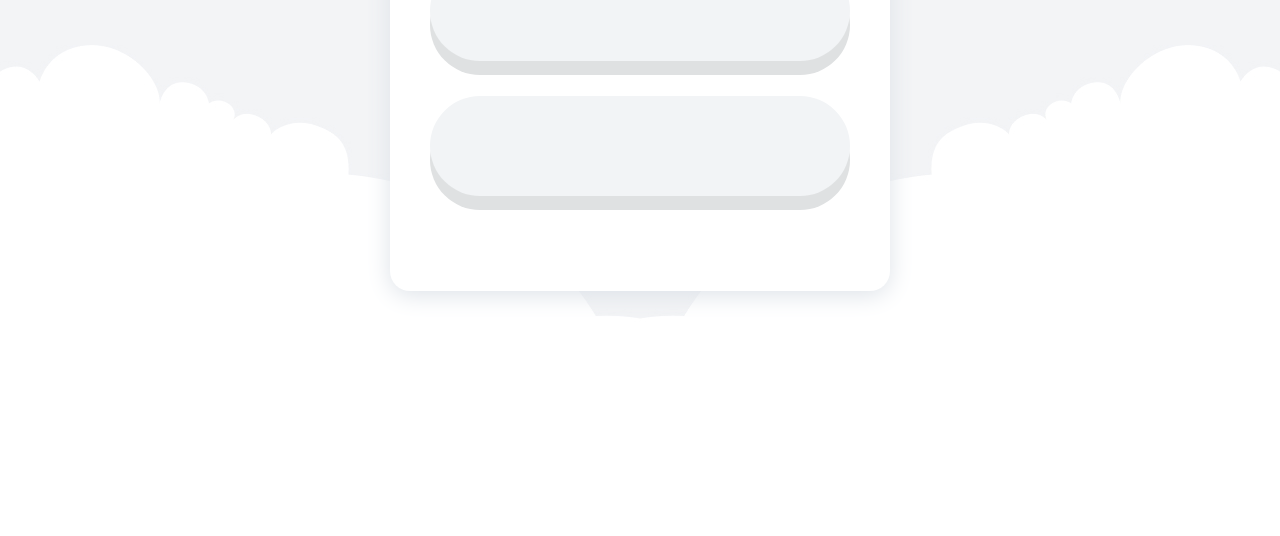
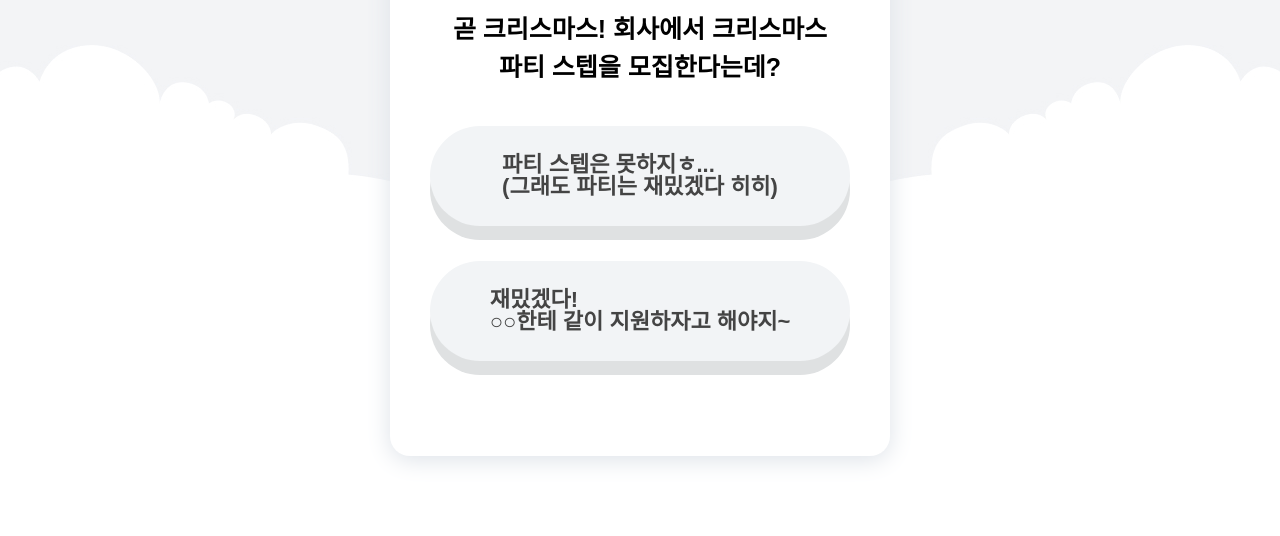
Before and after one commit to jeongsangtae/job-mbti, a plain HTML site: page questions.html in a window 1280 px wide. Shown: the part 299-835 px from the top of the page. Before the commit the page ends 800 px from the top, so only its background shows below. Drawn offline with nearby package versions, Linux system fonts and the light colour scheme; a web font is replaced by a local one.

Commit message:
questions js part1

```diff
--- a/js/data.js
+++ b/js/data.js
@@ -1,165 +1,198 @@
 export const questions = [
   {
-    number: '01',
-    question: '곧 크리스마스! 회사에서 크리스마스 파티 스텝을 모집한다는데?',
+    number: "01",
+    question: "곧 크리스마스! 회사에서 크리스마스 파티 스텝을 모집한다는데?",
     choices: [
-      { text: '파티 스텝은 못하지ㅎ...<br>(그래도 파티는 재밌겠다 히히)', value: 'i' },
-      { text: '재밌겠다!<br>○○한테 같이 지원하자고 해야지~', value: 'e' }
-    ]
+      {
+        text: "파티 스텝은 못하지ㅎ...<br>(그래도 파티는 재밌겠다 히히)",
+        value: "i",
+      },
+      { text: "재밌겠다!<br>○○한테 같이 지원하자고 해야지~", value: "e" },
+    ],
   },
   {
-    number: '02',
-    question: '해외 출장이 잡혔다!<br>전날 잠들기 전 나는?',
+    number: "02",
+    question: "해외 출장이 잡혔다!<br>전날 잠들기 전 나는?",
     choices: [
-      { text: '짐 다 챙겼고 일찍 자야지~', value: 's' },
-      { text: '다 챙겼겠지?<br>여분 옷을 좀 더 챙길까..(뒤척뒤척)', value: 'n' }
-    ]
+      { text: "짐 다 챙겼고 일찍 자야지~", value: "s" },
+      {
+        text: "다 챙겼겠지?<br>여분 옷을 좀 더 챙길까..(뒤척뒤척)",
+        value: "n",
+      },
+    ],
   },
   {
-    number: '03',
-    question: '친했던 동기가<br>퇴사를?',
+    number: "03",
+    question: "친했던 동기가<br>퇴사를?",
     choices: [
-      { text: '일하면서 많이 힘들었나?<br>내가 좀 더 챙겨줄걸.', value: 'f' },
-      { text: '아 이직하나?<br>퇴사하고 뭐하냐고 물어봐야지.', value: 't' }
-    ]
+      { text: "일하면서 많이 힘들었나?<br>내가 좀 더 챙겨줄걸.", value: "f" },
+      { text: "아 이직하나?<br>퇴사하고 뭐하냐고 물어봐야지.", value: "t" },
+    ],
   },
   {
-    number: '04',
-    question: '대규모 프로젝트를 맡게 되어 떨리는 마음에 처음 시작한 건?',
+    number: "04",
+    question: "대규모 프로젝트를 맡게 되어 떨리는 마음에 처음 시작한 건?",
     choices: [
-      { text: '큰 프로젝트인 만큼 계획이 중요해!<br>목적과 목표 먼저 정리해봐야지!', value: 'j' },
-      { text: '당장 미팅 잡고<br>팀원이랑 이야기하면 되겠지?', value: 'p' }
-    ]
+      {
+        text: "큰 프로젝트인 만큼 계획이 중요해!<br>목적과 목표 먼저 정리해봐야지!",
+        value: "j",
+      },
+      { text: "당장 미팅 잡고<br>팀원이랑 이야기하면 되겠지?", value: "p" },
+    ],
   },
   {
-    number: '05',
-    question: '첫 입사 날!<br>나의 첫 인사말은?',
+    number: "05",
+    question: "첫 입사 날!<br>나의 첫 인사말은?",
     choices: [
-      { text: '안녕하세요ㅎㅎ 잘 부탁드려요~<br>(부끄러워 >///<)', value: '' },
-      { text: '안녕하세요! 저는 자취하고 있고요,<br>MBTI는 ~~ (빨리 친해져야지 >0<) ', value: '' }
-    ]
+      { text: "안녕하세요ㅎㅎ 잘 부탁드려요~<br>(부끄러워 >///<)", value: "" },
+      {
+        text: "안녕하세요! 저는 자취하고 있고요,<br>MBTI는 ~~ (빨리 친해져야지 >0<) ",
+        value: "",
+      },
+    ],
   },
   {
-    number: '06',
-    question: '날씨가 좋아~<br>유난히 일하기 싫은 날엔?',
+    number: "06",
+    question: "날씨가 좋아~<br>유난히 일하기 싫은 날엔?",
     choices: [
-      { text: '날 좋은데 일이라니.<br>그런데 어쩌겠어? 일해야지!', value: '' },
-      { text: '이럴 때 일할 순 없어!!<br>반차 써버릴 거야!', value: '' }
-    ]
+      { text: "날 좋은데 일이라니.<br>그런데 어쩌겠어? 일해야지!", value: "" },
+      { text: "이럴 때 일할 순 없어!!<br>반차 써버릴 거야!", value: "" },
+    ],
   },
   {
-    number: '07',
-    question: '상사한테 한 소리 들었다.<br>나는?',
+    number: "07",
+    question: "상사한테 한 소리 들었다.<br>나는?",
     choices: [
-      { text: '더 열심히 해서 잘할 수 있다는<br>사람이란 걸 보여주자!', value: '' },
-      { text: '내가 재능이 없나?<br>퇴사각..', value: '' }
-    ]
+      {
+        text: "더 열심히 해서 잘할 수 있다는<br>사람이란 걸 보여주자!",
+        value: "",
+      },
+      { text: "내가 재능이 없나?<br>퇴사각..", value: "" },
+    ],
   },
   {
-    number: '08',
-    question: '일을 하는 데 너무 어려워ㅠㅠ<br>어떻게 해결하지?',
+    number: "08",
+    question: "일을 하는 데 너무 어려워ㅠㅠ<br>어떻게 해결하지?",
     choices: [
-      { text: '시간을 더 끌 순 없지.<br>팀장님한테 당장 물어봐야지!', value: '' },
-      { text: '어떡하지.. 야근하더라도<br>방법을 더 찾아봐야겠다. ', value: '' }
-    ]
+      {
+        text: "시간을 더 끌 순 없지.<br>팀장님한테 당장 물어봐야지!",
+        value: "",
+      },
+      {
+        text: "어떡하지.. 야근하더라도<br>방법을 더 찾아봐야겠다. ",
+        value: "",
+      },
+    ],
   },
   {
-    number: '09',
-    question: '좋은 곳에서 이직 제안이 왔다!<br>나의 선택은?',
+    number: "09",
+    question: "좋은 곳에서 이직 제안이 왔다!<br>나의 선택은?",
     choices: [
-      { text: '인생은 도전이야!<br>좋은 기회라고 생각하고 시작해볼래!', value: '' },
-      { text: '지금 회사도 좋은데..<br>위험 부담을 안고 이직하는 게 맞을까?', value: '' }
-    ]
+      {
+        text: "인생은 도전이야!<br>좋은 기회라고 생각하고 시작해볼래!",
+        value: "",
+      },
+      {
+        text: "지금 회사도 좋은데..<br>위험 부담을 안고 이직하는 게 맞을까?",
+        value: "",
+      },
+    ],
   },
   {
-    number: '10',
-    question: '회사에서 진급 대상이 되었다.<br>나의 마음은?',
+    number: "10",
+    question: "회사에서 진급 대상이 되었다.<br>나의 마음은?",
     choices: [
-      { text: '드디어 회사가 날 알아주는구나!<br>더 열심히 해야지!', value: '' },
-      { text: '진급하면 월급도 오르겠지?<br>월급 오르면 ○○ 사야지~ (상상의 나래~)', value: '' }
-    ]
+      {
+        text: "드디어 회사가 날 알아주는구나!<br>더 열심히 해야지!",
+        value: "",
+      },
+      {
+        text: "진급하면 월급도 오르겠지?<br>월급 오르면 ○○ 사야지~ (상상의 나래~)",
+        value: "",
+      },
+    ],
   },
-]
+];
 export const results = [
   {
-    title: '출근 시간은<br>내가 정해!',
-    character: '/images/result_character1.png',
+    title: "출근 시간은<br>내가 정해!",
+    character: "/images/result_character1.png",
     results: [
-      '혼자서 멘탈 케어가 가능해요!<br>소속이 없어도, 벌이가 불안정해도 저는 지금이 좋아요!',
-      '일에 대한 욕심이 많아요.<br>행복한 야근이라고 할 수 있어요!',
-      '자유로운 환경에서 더 잘해요!<br>하지만 누구보다 스스로 시간 관리가 철저해요:)',
-      '리더십 있다는 소리를 자주 들어요.<br>추진력이 있는 편이죠~ (뿌듯)'
+      "혼자서 멘탈 케어가 가능해요!<br>소속이 없어도, 벌이가 불안정해도 저는 지금이 좋아요!",
+      "일에 대한 욕심이 많아요.<br>행복한 야근이라고 할 수 있어요!",
+      "자유로운 환경에서 더 잘해요!<br>하지만 누구보다 스스로 시간 관리가 철저해요:)",
+      "리더십 있다는 소리를 자주 들어요.<br>추진력이 있는 편이죠~ (뿌듯)",
     ],
-    jobs: ['프리랜서', '창업가'],
-    lectureImg: '/images/result_lecture1.png',
-    lectureUrl: 'https://bit.ly/3Wr0kt6'
+    jobs: ["프리랜서", "창업가"],
+    lectureImg: "/images/result_lecture1.png",
+    lectureUrl: "https://bit.ly/3Wr0kt6",
   },
   {
-    title: '프로직진러!<br>진행력 갑',
-    character: '/images/result_character2.png',
+    title: "프로직진러!<br>진행력 갑",
+    character: "/images/result_character2.png",
     results: [
-      '나는야 회사 사람들 멘탈 지킴이!<br>언제나 토닥토닥 으샤으샤 응원하며 다니는 파워 인싸!',
-      '여러 사람과 협업이 필요한 직무에 찰떡!',
-      '진행력 갑! 추진력 갑!<br>빠른 속도로 동시에 여러 업무를 해결할 수 있어요.',
-      '회사 행사나 크리스마스 이벤트,<br>회사사람들 생일까지 우리가 다 챙길게요'
+      "나는야 회사 사람들 멘탈 지킴이!<br>언제나 토닥토닥 으샤으샤 응원하며 다니는 파워 인싸!",
+      "여러 사람과 협업이 필요한 직무에 찰떡!",
+      "진행력 갑! 추진력 갑!<br>빠른 속도로 동시에 여러 업무를 해결할 수 있어요.",
+      "회사 행사나 크리스마스 이벤트,<br>회사사람들 생일까지 우리가 다 챙길게요",
     ],
-    jobs: ['마케터', '기획자'],
-    lectureImg: '/images/result_lecture2.png',
-    lectureUrl: 'https://bit.ly/3SZl1t9'
+    jobs: ["마케터", "기획자"],
+    lectureImg: "/images/result_lecture2.png",
+    lectureUrl: "https://bit.ly/3SZl1t9",
   },
   {
-    title: '우리 무기는<br>상상력!',
-    character: '/images/result_character3.png',
+    title: "우리 무기는<br>상상력!",
+    character: "/images/result_character3.png",
     results: [
-      '이것저것 관심이 많은 편이에요.<br>모든 게 궁금해요!',
-      '섬세함이 장점으로<br>업무를 센스 있게 처리한다는 말을 자주 들어요.',
-      '가끔은 거절을 잘 못해서 일이 몰릴 때가 있지만..!<br>전 괜찮아요~ (프로긍정러)',
-      '업무에 예민할 때도 있지만,<br>그래서 결과물은 완벽하죠!'
+      "이것저것 관심이 많은 편이에요.<br>모든 게 궁금해요!",
+      "섬세함이 장점으로<br>업무를 센스 있게 처리한다는 말을 자주 들어요.",
+      "가끔은 거절을 잘 못해서 일이 몰릴 때가 있지만..!<br>전 괜찮아요~ (프로긍정러)",
+      "업무에 예민할 때도 있지만,<br>그래서 결과물은 완벽하죠!",
     ],
-    jobs: ['디자이너', '예술가'],
-    lectureImg: '/images/result_lecture3.png',
-    lectureUrl: 'https://bit.ly/3DWlesG'
+    jobs: ["디자이너", "예술가"],
+    lectureImg: "/images/result_lecture3.png",
+    lectureUrl: "https://bit.ly/3DWlesG",
   },
   {
-    title: '인생은<br>한방!',
-    character: '/images/result_character4.png',
+    title: "인생은<br>한방!",
+    character: "/images/result_character4.png",
     results: [
-      '전략적으로 계획을 세우는 걸 좋아해요!',
-      '평소 경제와 사회 이슈에 관심이 매우 많아요.',
-      '꿈이 커요!<br>크게 성공할 수 있는 한 방을 이뤄낼 거예요~',
-      '일할 땐 일하고! 놀 땐 놀고!<br>뭐든 확실한 게 좋아요.'
+      "전략적으로 계획을 세우는 걸 좋아해요!",
+      "평소 경제와 사회 이슈에 관심이 매우 많아요.",
+      "꿈이 커요!<br>크게 성공할 수 있는 한 방을 이뤄낼 거예요~",
+      "일할 땐 일하고! 놀 땐 놀고!<br>뭐든 확실한 게 좋아요.",
     ],
-    jobs: ['부동산<br>투자자', '주식<br>투자자'],
-    lectureImg: '/images/result_lecture4.png',
-    lectureUrl: 'https://bit.ly/3fvoTo5'
+    jobs: ["부동산<br>투자자", "주식<br>투자자"],
+    lectureImg: "/images/result_lecture4.png",
+    lectureUrl: "https://bit.ly/3fvoTo5",
   },
   {
-    title: '한 번 집중하면<br>멈출 수 없지!',
-    character: '/images/result_character5.png',
+    title: "한 번 집중하면<br>멈출 수 없지!",
+    character: "/images/result_character5.png",
     results: [
-      '저는 위선과 가식이 없어요.<br>진실만 말하죠. (진지)',
-      '혼자서 더 잘해요.<br>솔로 워커 최고!',
-      '관심 분야가 생기면 끝도 없이 깊어져요.<br>다만 이외에 모든 것엔 관심이 없어요.',
-      '(이상) <<<<<< (현실)<br>가끔 이성에게 상처를 줄 때가 있어요, 그게 아닌데...'
+      "저는 위선과 가식이 없어요.<br>진실만 말하죠. (진지)",
+      "혼자서 더 잘해요.<br>솔로 워커 최고!",
+      "관심 분야가 생기면 끝도 없이 깊어져요.<br>다만 이외에 모든 것엔 관심이 없어요.",
+      "(이상) <<<<<< (현실)<br>가끔 이성에게 상처를 줄 때가 있어요, 그게 아닌데...",
     ],
-    jobs: ['개발자', '데이터분석가'],
-    lectureImg: '/images/result_lecture5.png',
-    lectureUrl: 'https://bit.ly/3U0O3Kj'
+    jobs: ["개발자", "데이터분석가"],
+    lectureImg: "/images/result_lecture5.png",
+    lectureUrl: "https://bit.ly/3U0O3Kj",
   },
   {
-    title: '인생 욜로지~<br>일단 놀자 ><',
-    character: '/images/result_character6.png',
+    title: "인생 욜로지~<br>일단 놀자 ><",
+    character: "/images/result_character6.png",
     results: [
-      '취미가 100개!<br>이것저것 다재다능해요~',
-      '한가하냐고요?<br>원래 백수가 젤 바쁜 거에요!',
-      '결혼사진에 친구들이 다 들어갈 수 있을까요?',
-      '가끔이지만, 갓생살기 도전해요!'
+      "취미가 100개!<br>이것저것 다재다능해요~",
+      "한가하냐고요?<br>원래 백수가 젤 바쁜 거에요!",
+      "결혼사진에 친구들이 다 들어갈 수 있을까요?",
+      "가끔이지만, 갓생살기 도전해요!",
     ],
-    jobs: ['돈 많은 백수', '유튜버'],
-    lectureImg: '/images/result_lecture6.png',
-    lectureUrl: 'https://bit.ly/3fzdinR'
-  }
-]
+    jobs: ["돈 많은 백수", "유튜버"],
+    lectureImg: "/images/result_lecture6.png",
+    lectureUrl: "https://bit.ly/3fzdinR",
+  },
+];
 export const mbtis = {
   entj: 0,
   entp: 0,
@@ -176,5 +209,5 @@ export const mbtis = {
   intj: 4,
   intp: 4,
   istj: 4,
-  enfp: 5
-}
+  enfp: 5,
+};
--- a/js/questions.js
+++ b/js/questions.js
@@ -0,0 +1,21 @@
+import { questions } from "./data.js";
+
+const progressValueEl = document.querySelector(".progress .value");
+const numberEl = document.querySelector(".number");
+const questionEl = document.querySelector(".question");
+const choice1El = document.querySelector(".choice1");
+const choice2El = document.querySelector(".choice2");
+
+let currentNumber = 0;
+let mbti = "";
+
+function renderQuestion() {
+  const question = questions[currentNumber];
+  numberEl.innerHTML = question.number;
+  questionEl.innerHTML = question.question;
+  choice1El.innerHTML = question.choices[0].text;
+  choice2El.innerHTML = question.choices[1].text;
+  progressValueEl.style.width = (currentNumber + 1) * 10 + "%";
+}
+
+renderQuestion();
```
Also changed, not shown: questions.html (+1 -0 lines).
